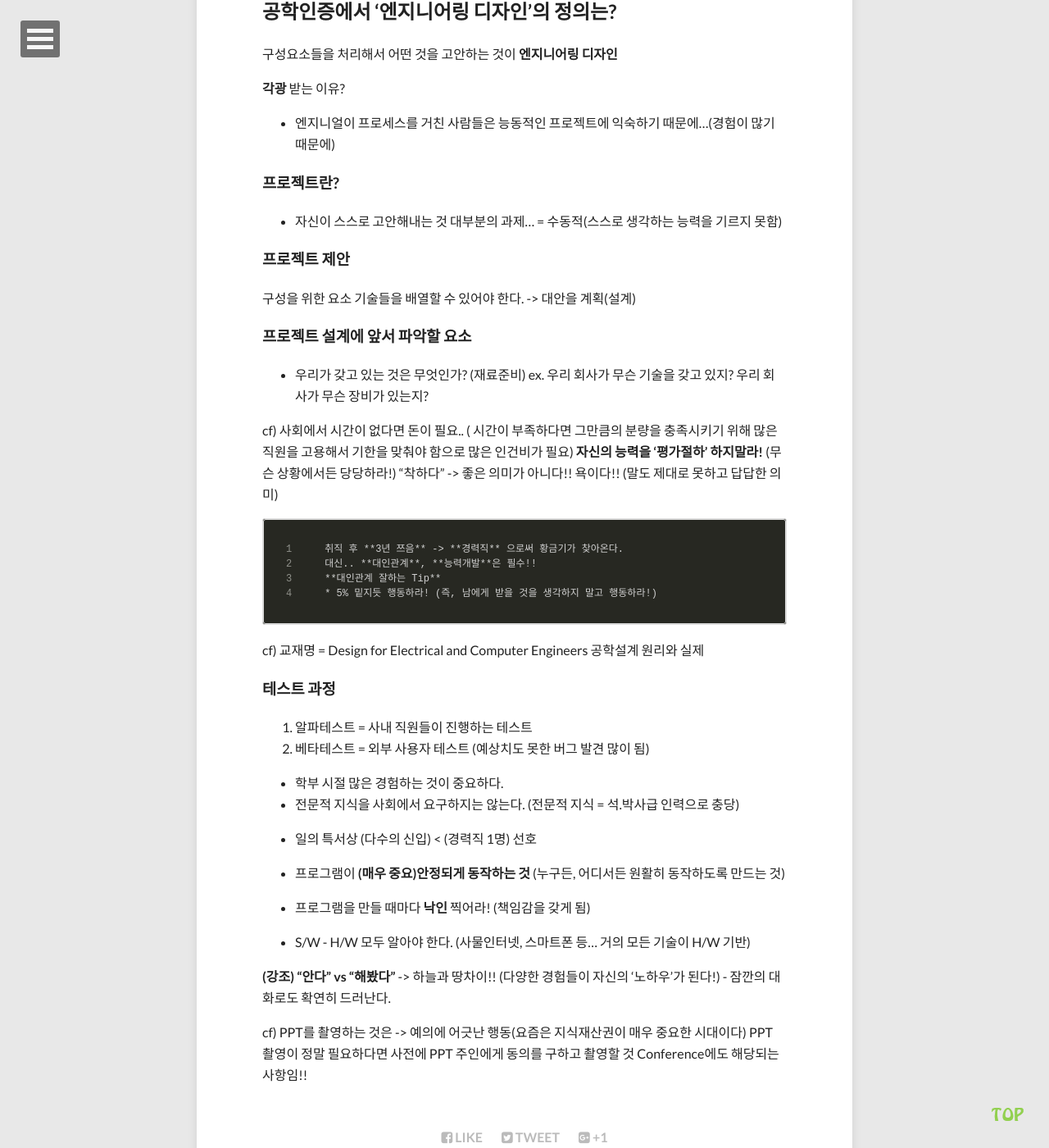
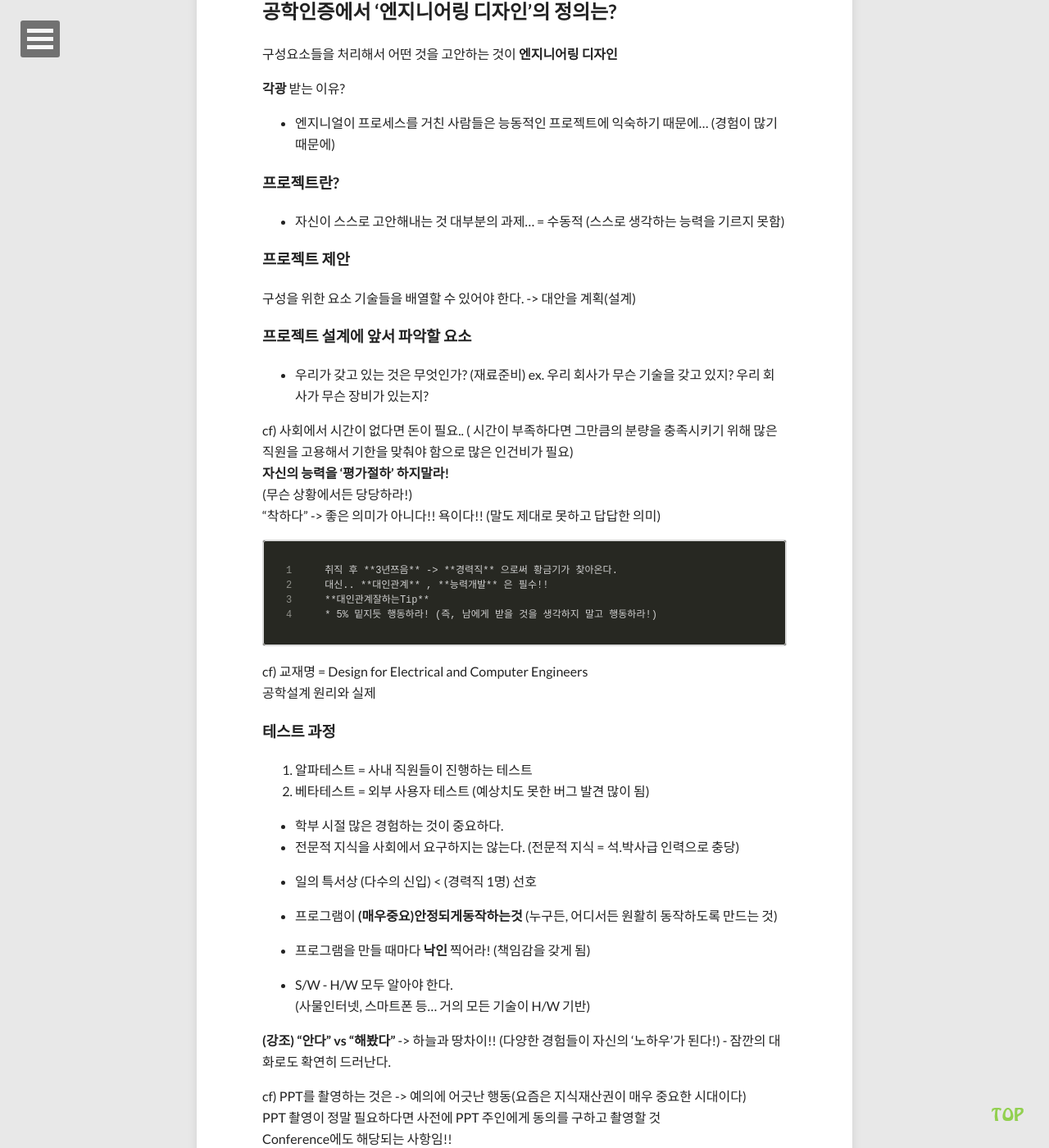
Before and after one commit to wanpyo90/hongblog, a Jekyll site: the page built from com_system.md, in a window 1280 px wide and 1400 px high, scrolled down 624 px. Shown: the whole window at 82% size. Built offline with Jekyll 4.4.1, drawn with Linux system fonts in a browser that asks for light colours; nearby versions of some CDN libraries.

Commit message:
20141112

```diff
--- a/com_system.md
+++ b/com_system.md
@@ -18,11 +18,11 @@
 구성요소들을 처리해서 어떤 것을 고안하는 것이 **엔지니어링 디자인**
 
 **각광** 받는 이유?
-- 엔지니얼이 프로세스를 거친 사람들은 능동적인 프로젝트에 익숙하기 때문에...(경험이 많기 때문에)
+- 엔지니얼이 프로세스를 거친 사람들은 능동적인 프로젝트에 익숙하기 때문에...  (경험이 많기 때문에)
 
 ### 프로젝트란?
 * 자신이 스스로 고안해내는 것
-대부분의 과제... = 수동적(스스로 생각하는 능력을 기르지 못함)
+대부분의 과제... = 수동적  (스스로 생각하는 능력을 기르지 못함)
 
 ### 프로젝트 제안
 구성을 위한 요소 기술들을 배열할 수 있어야 한다. -> 대안을 계획(설계)
@@ -32,14 +32,14 @@
 ex. 우리 회사가 무슨 기술을 갖고 있지?
     우리 회사가 무슨 장비가 있는지?
 
-cf) 사회에서 시간이 없다면 돈이 필요.. ( 시간이 부족하다면 그만큼의 분량을 충족시키기 위해 많은 직원을 고용해서 기한을 맞춰야 함으로 많은 인건비가 필요)
+cf) 사회에서 시간이 없다면 돈이 필요..  ( 시간이 부족하다면 그만큼의 분량을 충족시키기 위해 많은 직원을 고용해서 기한을 맞춰야 함으로 많은 인건비가 필요)
     **자신의 능력을 '평가절하' 하지말라!**
     (무슨 상황에서든 당당하라!)
-    "착하다" -> 좋은 의미가 아니다!! 욕이다!! (말도 제대로 못하고 답답한 의미)
+    "착하다" -> 좋은 의미가 아니다!! 욕이다!!  (말도 제대로 못하고 답답한 의미)
 
-    취직 후 **3년 쯔음** -> **경력직** 으로써 황금기가 찾아온다.
-    대신.. **대인관계**, **능력개발**은 필수!!
-    **대인관계 잘하는 Tip**
+    취직 후 **3년쯔음** -> **경력직** 으로써 황금기가 찾아온다.
+    대신.. **대인관계** , **능력개발** 은 필수!!
+    **대인관계잘하는Tip**
     * 5% 밑지듯 행동하라! (즉, 남에게 받을 것을 생각하지 말고 행동하라!)
 
 cf) 교재명 = Design for Electrical and Computer Engineers
@@ -54,13 +54,13 @@
 - 전문적 지식을 사회에서 요구하지는 않는다. (전문적 지식 = 석.박사급 인력으로 충당)
 - 일의 특서상 (다수의 신입) < (경력직 1명) 선호
 
-- 프로그램이 **(매우 중요)안정되게 동작하는 것** (누구든, 어디서든 원활히 동작하도록 만드는 것)
+- 프로그램이 **(매우중요)안정되게동작하는것** (누구든, 어디서든 원활히 동작하도록 만드는 것)
 - 프로그램을 만들 때마다 **낙인** 찍어라! (책임감을 갖게 됨)
 
 - S/W - H/W 모두 알아야 한다.
 (사물인터넷, 스마트폰 등... 거의 모든 기술이 H/W 기반)
 
-**(강조) "안다" vs "해봤다"** -> 하늘과 땅차이!! (다양한 경험들이 자신의 '노하우'가 된다!) - 잠깐의 대화로도 확연히 드러난다.
+**(강조) "안다" vs "해봤다"** -> 하늘과 땅차이!!  (다양한 경험들이 자신의 '노하우'가 된다!) - 잠깐의 대화로도 확연히 드러난다.
 
 cf) PPT를 촬영하는 것은 -> 예의에 어긋난 행동(요즘은 지식재산권이 매우 중요한 시대이다)
 PPT 촬영이 정말 필요하다면 사전에 PPT 주인에게 동의를 구하고 촬영할 것
```
